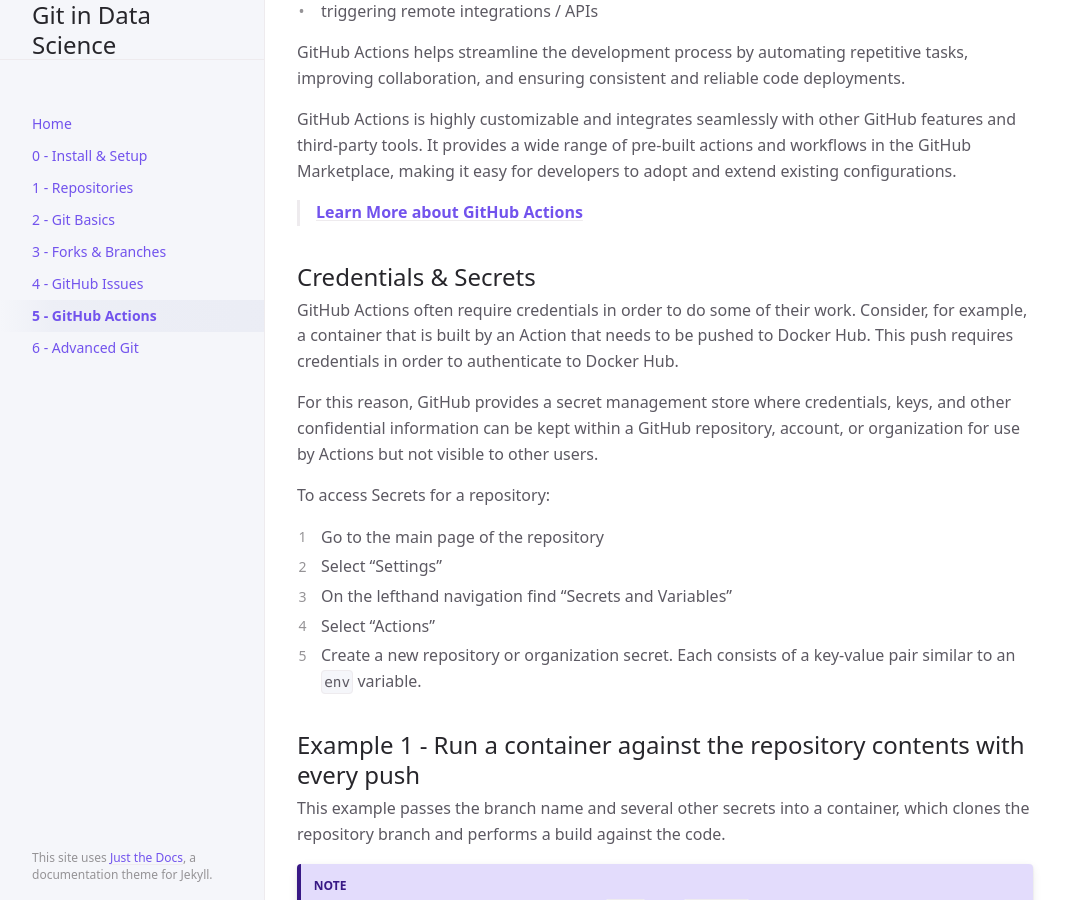
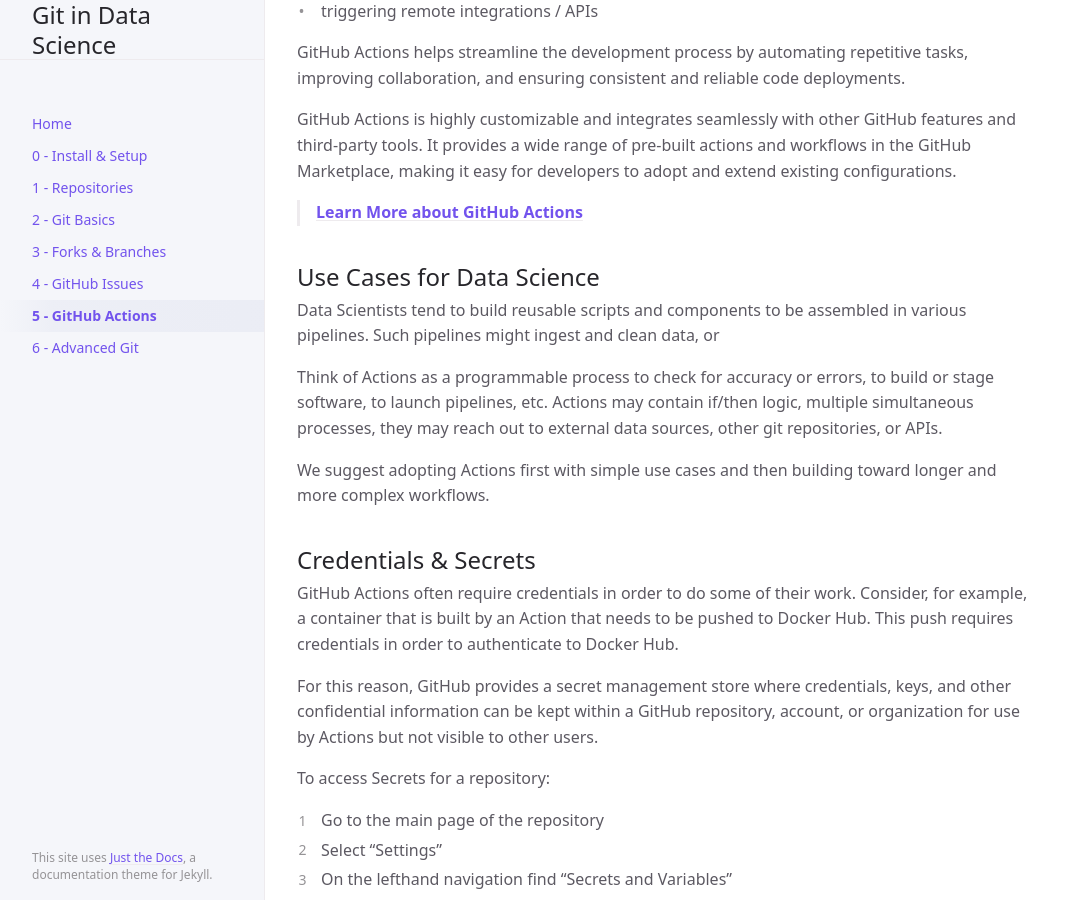
Before and after one commit to UVADS/git-basics, a Jekyll site: the page built from docs/github-actions.md, in a window 1280 px wide and 900 px high, scrolled down 499 px. Shown: the whole window, without its empty margins (107-1172 px from the left). Built offline with Jekyll 4.4.1, drawn with Linux system fonts in a browser that asks for light colours; cached includes are drawn as plain includes.

Commit message:
More on actions

```diff
--- a/docs/github-actions.md
+++ b/docs/github-actions.md
@@ -22,6 +22,15 @@ GitHub Actions helps streamline the development process by automating repetitive
 GitHub Actions is highly customizable and integrates seamlessly with other GitHub features and third-party tools. It provides a wide range of pre-built actions and workflows in the GitHub Marketplace, making it easy for developers to adopt and extend existing configurations.
 
 > [**Learn More about GitHub Actions**](https://github.com/features/actions)
+
+## Use Cases for Data Science
+
+Data Scientists tend to build reusable scripts and components to be assembled in various pipelines. Such pipelines might ingest and clean data, or
+
+Think of Actions as a programmable process to check for accuracy or errors, to build or stage software, to launch pipelines, etc. Actions may contain if/then logic, multiple simultaneous processes, they may reach out to external data sources, other git repositories, or APIs.
+
+We suggest adopting Actions first with simple use cases and then building toward longer and more complex workflows.
+
 
 ## Credentials & Secrets
 
```
